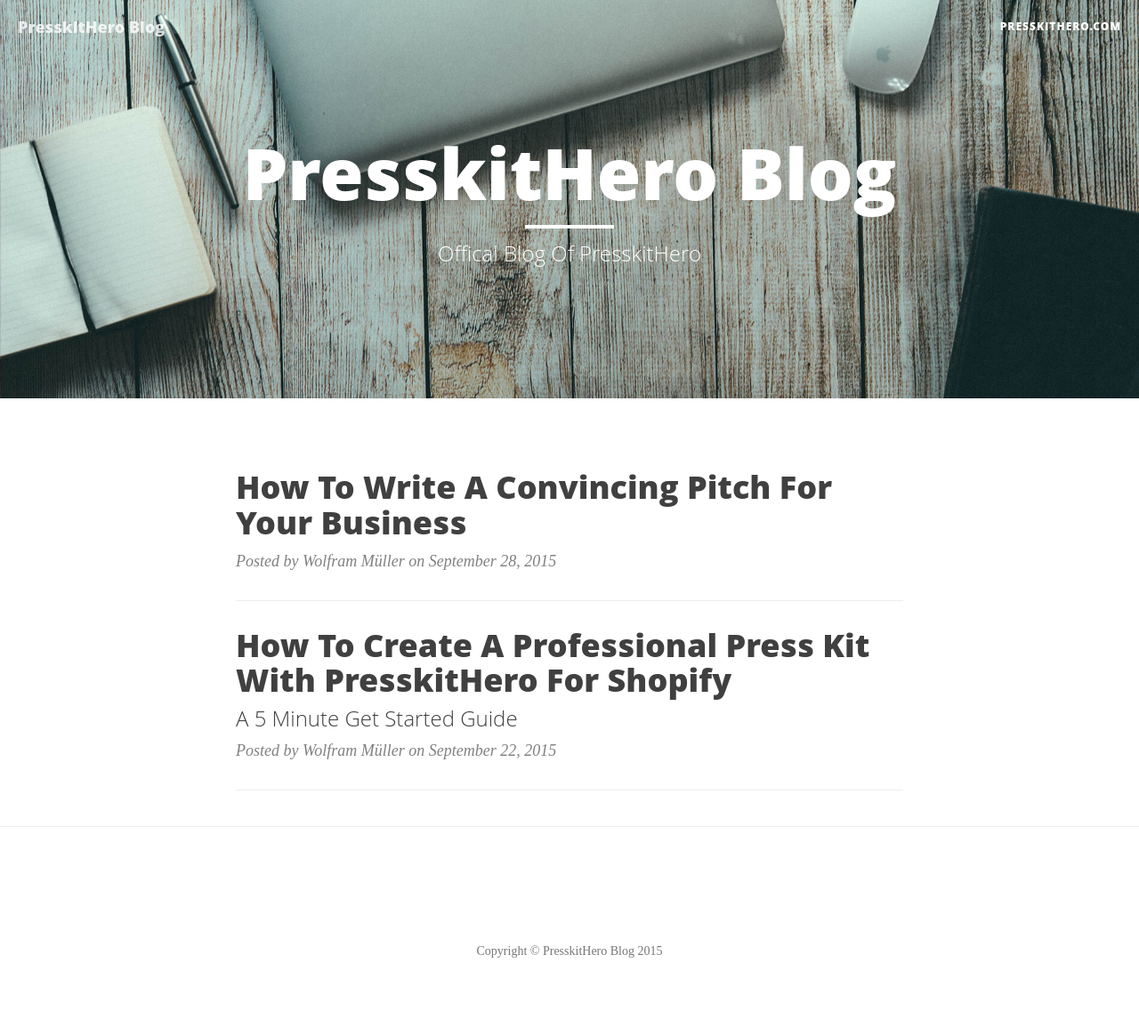
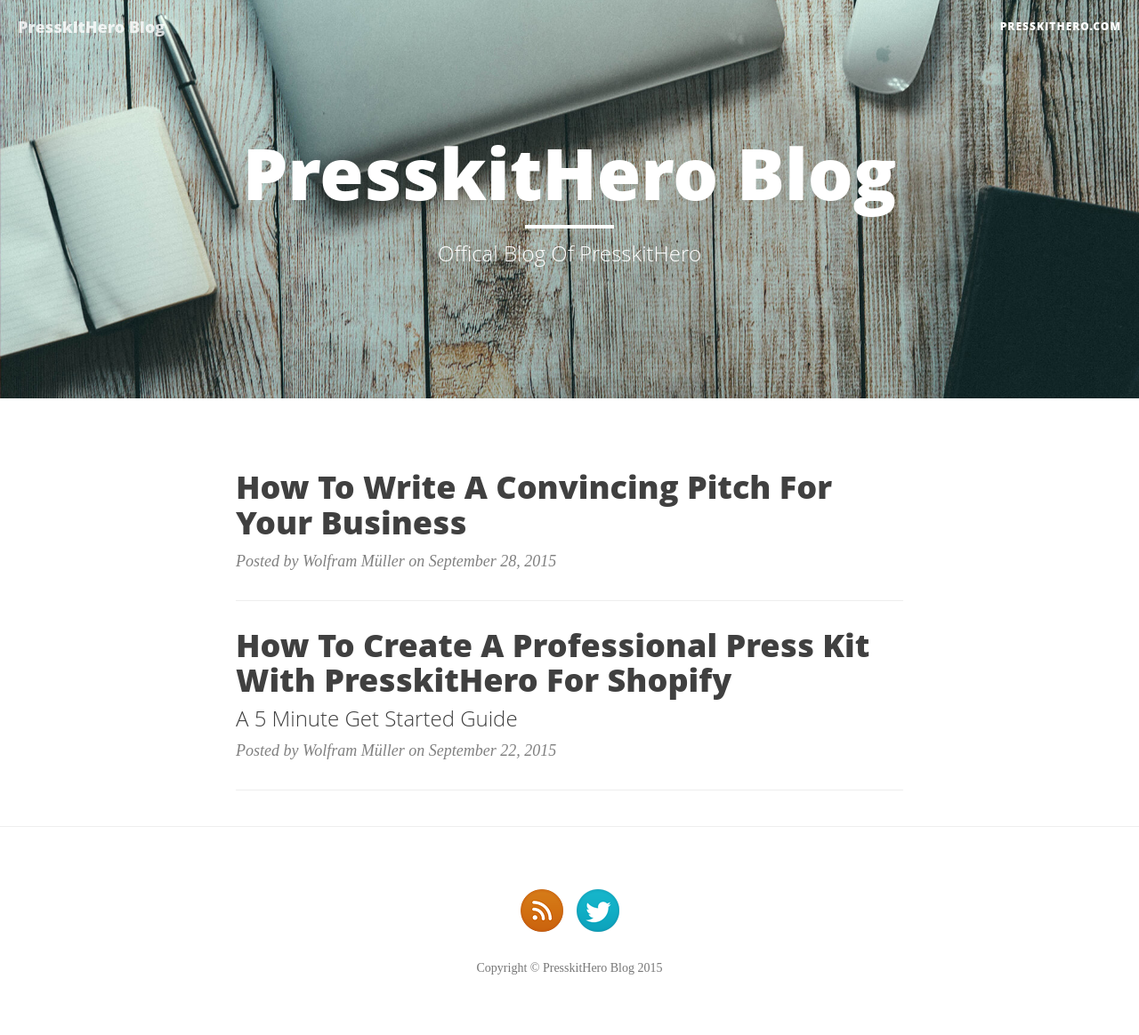
Before and after one commit to PressKitHero/presskithero.github.io, a Jekyll site: the page built from index.html, in a window 1280 px wide. Shown: the whole page at 89% size. Built offline with Jekyll 4.4.1, drawn with Linux system fonts in a browser that asks for light colours; the list of posts is cut into pages by our own code.

Commit message:
add social media links

```diff
--- a/_includes/footer.html
+++ b/_includes/footer.html
@@ -6,22 +6,14 @@
                 <ul class="list-inline text-center">
                     <li>
                         <a href="{{ "/feed.xml" | prepend: site.baseurl }}">
-                            <span class="fa-stack fa-lg">
-                                <i class="fa fa-circle fa-stack-2x"></i>
-                                <i class="fa fa-rss fa-stack-1x fa-inverse"></i>
-                            </span>
+                            <img src="{{ site.baseurl }}/img/rss.png" alt="/feed.xml" >
                         </a>
                     </li>
-                    {% if site.twitter_username %}
                     <li>
-                        <a href="https://twitter.com/{{ site.twitter_username }}">
-                            <span class="fa-stack fa-lg">
-                                <i class="fa fa-circle fa-stack-2x"></i>
-                                <i class="fa fa-twitter fa-stack-1x fa-inverse"></i>
-                            </span>
+                        <a href="https://twitter.com/presskithero">
+                            <img src="{{ site.baseurl }}/img/twitter.png" alt="twitter.com/presskithero" >
                         </a>
                     </li>
-                    {% endif %}
                 </ul>
                 <p class="copyright text-muted">Copyright &copy; {{ site.title }} {{ site.time | date: '%Y' }}</p>
             </div>
```
Also changed, not shown: img/rss.png (added), img/twitter.png (added).
